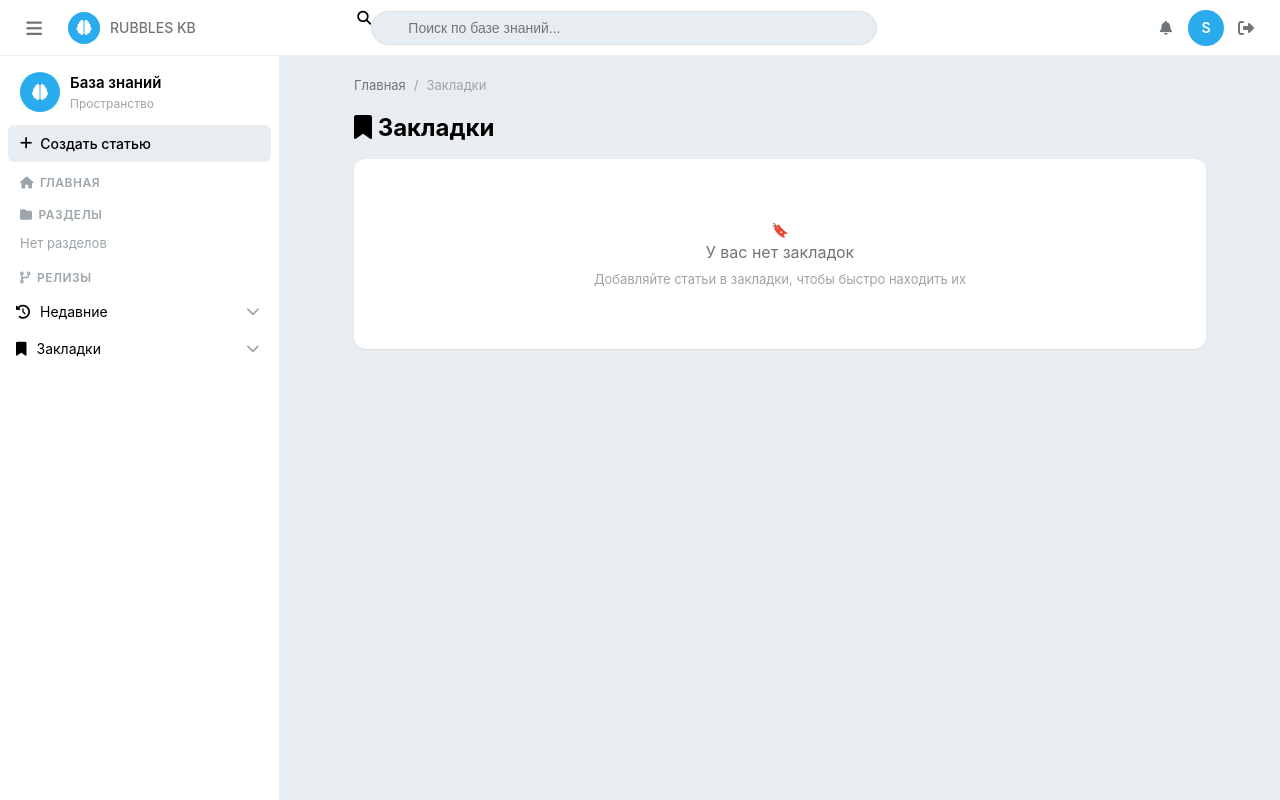
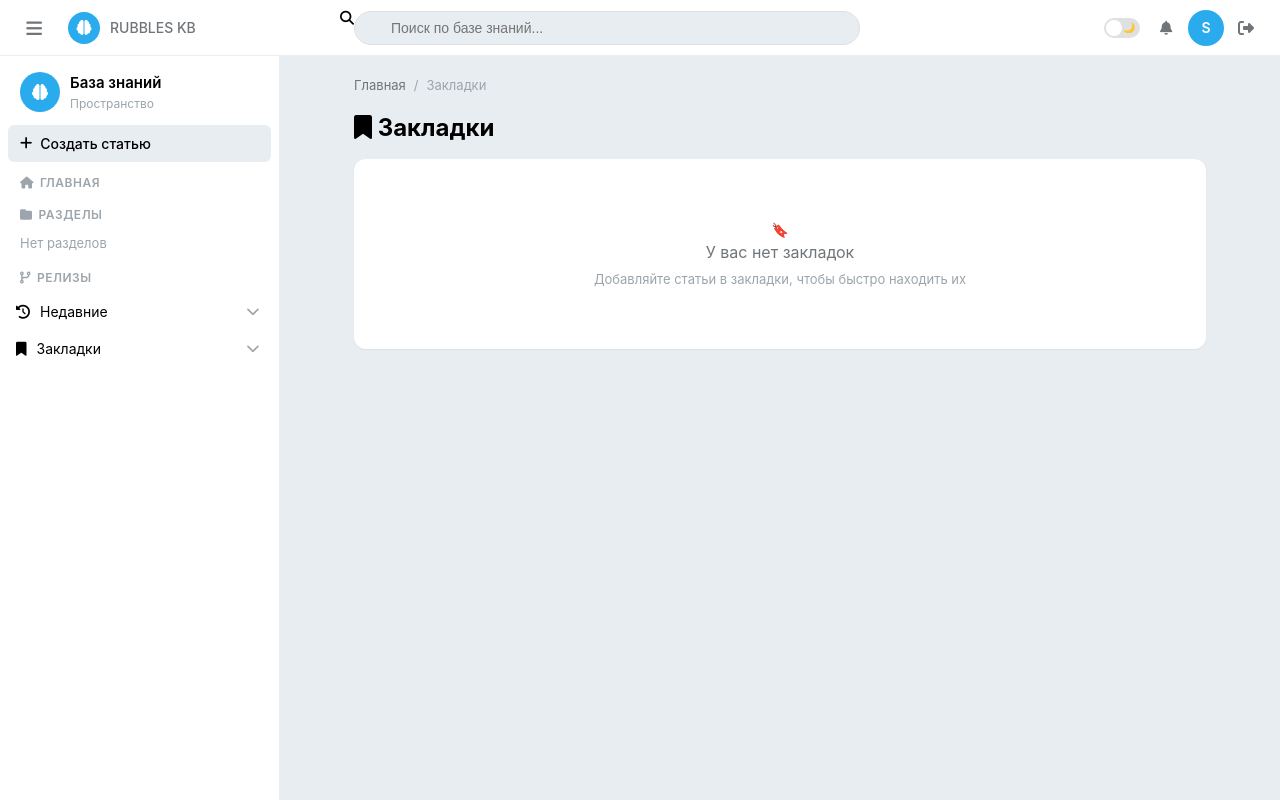
Before and after one commit to anarex8332/ubbles-kb, a Django app: page /bookmarks/ in a window 1280 px wide. Run offline with Django 4.2, Linux system fonts and the light colour scheme; the visitor is signed in with stand-in values (Sample User, id 1); data that the repository does not hold is empty.

Commit message:
Add animated theme switch (sun/moon toggle) in header

```diff
--- a/rubbles-kb/static/css/style.css
+++ b/rubbles-kb/static/css/style.css
@@ -76,7 +76,7 @@ a:hover { color: var(--primary-hover); }
     display: flex;
     align-items: center;
     padding: 0 16px;
-    gap: 12px;
+    gap: 8px;
     z-index: 100;
 }
 
@@ -142,16 +142,73 @@ a:hover { color: var(--primary-hover); }
     background: var(--bg-card);
     box-shadow: 0 0 0 1px var(--primary);
 }
-.search-form .search-icon {
+.search-form .search-icon { display: none; }
+.search-btn { display: none; }
+
+/* ===== THEME TOGGLE SWITCH ===== */
+.theme-switch-wrapper {
+    display: flex;
+    align-items: center;
+    gap: 6px;
+    margin: 0 4px;
+}
+.theme-switch {
+    position: relative;
+    width: 36px;
+    height: 20px;
+    cursor: pointer;
+}
+.theme-switch input {
+    opacity: 0;
+    width: 0;
+    height: 0;
+}
+.theme-switch__slider {
     position: absolute;
-    left: 12px;
-    top: 50%;
-    transform: translateY(-50%);
-    color: var(--text-muted);
+    top: 0; left: 0; right: 0; bottom: 0;
+    background: var(--border);
+    border-radius: 20px;
+    transition: 0.3s ease;
+}
+.theme-switch__slider::before {
+    content: '';
+    position: absolute;
+    width: 16px;
+    height: 16px;
+    left: 2px;
+    bottom: 2px;
+    background: white;
+    border-radius: 50%;
+    transition: 0.3s ease;
+    z-index: 2;
+}
+.theme-switch__icon {
+    position: absolute;
+    width: 16px;
+    height: 16px;
+    display: flex;
+    align-items: center;
+    justify-content: center;
+    font-size: 10px;
+    z-index: 1;
     pointer-events: none;
-    width: 16px; height: 16px;
 }
-.search-btn { display: none; }
+.theme-switch__icon--sun {
+    left: 3px;
+    bottom: 2px;
+    color: var(--warning);
+}
+.theme-switch__icon--moon {
+    right: 3px;
+    bottom: 2px;
+    color: #7F91A4;
+}
+.theme-switch input:checked + .theme-switch__slider {
+    background: var(--primary);
+}
+.theme-switch input:checked + .theme-switch__slider::before {
+    transform: translateX(16px);
+}
 
 /* ===== NOTIFICATION BELL ===== */
 .notification-bell {
@@ -211,15 +268,13 @@ a:hover { color: var(--primary-hover); }
     padding: 8px 0;
 }
 .sidebar__nav { padding: 0 8px; }
-
 .sidebar-header { padding: 8px 12px; margin-bottom: 4px; }
 .sidebar-header__space { display: flex; align-items: center; gap: 10px; }
 .sidebar-header__icon {
     width: 40px; height: 40px;
     background: var(--primary);
     border-radius: 50%;
-    display: flex;
-    align-items: center; justify-content: center;
+    display: flex; align-items: center; justify-content: center;
     color: white; font-weight: 700; font-size: 16px; flex-shrink: 0;
 }
 .sidebar-header__info { flex: 1; min-width: 0; }
@@ -237,7 +292,6 @@ a:hover { color: var(--primary-hover); }
 .create-btn:hover { background: var(--border); }
 .create-btn svg { width: 18px; height: 18px; color: var(--primary); }
 
-/* Nav section headers */
 .nav-section { margin-bottom: 2px; }
 .nav-title {
     display: flex; align-items: center; gap: 6px;
@@ -250,7 +304,6 @@ a:hover { color: var(--primary-hover); }
 .nav-title a { color: inherit; display: block; flex: 1; }
 .nav-title a:hover { color: var(--text); }
 
-/* Section header — same for sections and collapsibles */
 .section-header {
     display: flex;
     align-items: center;
@@ -288,12 +341,10 @@ a:hover { color: var(--primary-hover); }
 .section-header__chevron-btn--open svg { transform: rotate(0deg); }
 .section-header__chevron-btn--closed svg { transform: rotate(-90deg); }
 
-/* Collapsible children */
 .section-children { display: none; }
 .section-children--hidden { display: none; }
 .section-children:not(.section-children--hidden) { display: block; }
 
-/* Nav links (articles, children) */
 .nav-link {
     display: flex; align-items: center; gap: 10px;
     padding: 6px 8px 6px 50px; color: var(--text);
@@ -304,7 +355,6 @@ a:hover { color: var(--primary-hover); }
 .nav-link--child { padding-left: 56px; font-size: 14px; }
 .nav-link--article { padding-left: 60px; font-size: 13px; color: var(--text-secondary); }
 .nav-link--article::before { content: '📄'; font-size: 12px; margin-right: 4px; }
-
 .nav-link--active { background: var(--primary-light) !important; color: var(--primary) !important; }
 .nav-empty { color: var(--text-muted); font-size: 13px; padding: 6px 12px; }
 
@@ -381,7 +431,6 @@ a:hover { color: var(--primary-hover); }
 .btn-sm { padding: 6px 12px; font-size: 13px; }
 .btn-lg { padding: 10px 20px; font-size: 15px; }
 .btn-block { width: 100%; justify-content: center; }
-
 .btn-icon {
     width: 36px; height: 36px; padding: 0;
     justify-content: center; border-radius: 50%;
@@ -436,17 +485,11 @@ a:hover { color: var(--primary-hover); }
 .section-link__count { font-size: 12px; color: var(--text-muted); background: var(--bg); padding: 2px 8px; border-radius: 12px; }
 
 /* ===== ARTICLE PAGE ===== */
-.article-toolbar {
-    display: flex; justify-content: space-between; align-items: center;
-    margin-bottom: 8px; gap: 8px; flex-wrap: wrap;
-}
+.article-toolbar { display: flex; justify-content: space-between; align-items: center; margin-bottom: 8px; gap: 8px; flex-wrap: wrap; }
 .article-toolbar__left, .article-toolbar__right { display: flex; gap: 4px; align-items: center; }
 .article-header { margin-bottom: 16px; }
 .article-title { font-size: 26px; font-weight: 700; line-height: 1.3; margin-bottom: 8px; }
-.article-meta {
-    display: flex; flex-wrap: wrap; gap: 16px;
-    font-size: 13px; color: var(--text-secondary); align-items: center;
-}
+.article-meta { display: flex; flex-wrap: wrap; gap: 16px; font-size: 13px; color: var(--text-secondary); align-items: center; }
 .article-meta span { display: flex; align-items: center; gap: 4px; }
 
 .article-content {
@@ -471,27 +514,15 @@ a:hover { color: var(--primary-hover); }
     border-radius: 0 var(--radius-sm) var(--radius-sm) 0;
 }
 .article-content table { width: 100%; border-collapse: collapse; margin: 16px 0; }
-.article-content th, .article-content td {
-    border: 1px solid var(--border); padding: 8px 12px; text-align: left;
-}
+.article-content th, .article-content td { border: 1px solid var(--border); padding: 8px 12px; text-align: left; }
 .article-content th { background: var(--bg); font-weight: 600; }
-.article-content code {
-    background: var(--bg); padding: 2px 6px; border-radius: 4px;
-    font-size: 14px; font-family: 'SF Mono', monospace;
-}
-.article-content pre {
-    background: #222; color: #f5f5f5; padding: 16px 20px;
-    border-radius: var(--radius-lg); overflow-x: auto; margin: 16px 0;
-}
+.article-content code { background: var(--bg); padding: 2px 6px; border-radius: 4px; font-size: 14px; font-family: 'SF Mono', monospace; }
+.article-content pre { background: #222; color: #f5f5f5; padding: 16px 20px; border-radius: var(--radius-lg); overflow-x: auto; margin: 16px 0; }
 .article-content pre code { background: none; color: inherit; padding: 0; }
 .article-content img { max-width: 100%; border-radius: var(--radius-lg); margin: 16px 0; }
 
 /* ===== TAG ===== */
-.tag {
-    display: inline-flex; align-items: center; gap: 4px;
-    padding: 3px 10px; border-radius: 20px;
-    font-size: 12px; font-weight: 500; line-height: 1.4;
-}
+.tag { display: inline-flex; align-items: center; gap: 4px; padding: 3px 10px; border-radius: 20px; font-size: 12px; font-weight: 500; line-height: 1.4; }
 .tag-warning { background: #FFF3E0; color: var(--warning); }
 .tag-info { background: var(--primary-light); color: var(--primary); }
 .tag-success { background: #E8F5E9; color: var(--success); }
@@ -511,16 +542,9 @@ a:hover { color: var(--primary-hover); }
 
 /* ===== CHANGELOG ===== */
 .changelog-timeline { position: relative; padding-left: 20px; }
-.changelog-timeline::before {
-    content: ''; position: absolute; left: 5px; top: 8px; bottom: 8px;
-    width: 2px; background: var(--border-light);
-}
+.changelog-timeline::before { content: ''; position: absolute; left: 5px; top: 8px; bottom: 8px; width: 2px; background: var(--border-light); }
 .changelog-entry { position: relative; margin-bottom: 16px; }
-.changelog-entry__marker {
-    position: absolute; left: -20px; top: 4px;
-    width: 12px; height: 12px; background: var(--bg-card);
-    border: 2px solid var(--primary); border-radius: 50%; z-index: 1;
-}
+.changelog-entry__marker { position: absolute; left: -20px; top: 4px; width: 12px; height: 12px; background: var(--bg-card); border: 2px solid var(--primary); border-radius: 50%; z-index: 1; }
 .changelog-entry__header { display: flex; justify-content: space-between; align-items: center; gap: 12px; }
 .changelog-entry__version { font-size: 18px; font-weight: 700; color: var(--primary); }
 .changelog-entry__date { font-size: 12px; color: var(--text-muted); white-space: nowrap; }
@@ -538,10 +562,7 @@ a:hover { color: var(--primary-hover); }
     font-size: 15px; outline: none; font-family: inherit;
     background: var(--bg-card); transition: var(--transition); color: var(--text);
 }
-.form-input:focus, .form-select:focus, .form-textarea:focus {
-    border-color: var(--primary);
-    box-shadow: 0 0 0 1px var(--primary);
-}
+.form-input:focus, .form-select:focus, .form-textarea:focus { border-color: var(--primary); box-shadow: 0 0 0 1px var(--primary); }
 .form-input--lg { font-size: 18px; font-weight: 600; padding: 12px; }
 .form-textarea--lg { min-height: 400px; font-family: 'SF Mono', monospace; font-size: 14px; line-height: 1.6; }
 .form-help { font-size: 12px; color: var(--text-muted); margin-top: 4px; }
@@ -554,15 +575,8 @@ a:hover { color: var(--primary-hover); }
 .auth-card { width: 100%; max-width: 380px; }
 
 /* ===== MESSAGES ===== */
-.messages {
-    position: fixed; top: 64px; right: 16px;
-    z-index: 200; display: flex; flex-direction: column; gap: 4px; max-width: 360px;
-}
-.msg {
-    padding: 10px 14px; border-radius: var(--radius-sm);
-    font-size: 13px; display: flex; align-items: center; gap: 8px;
-    box-shadow: var(--shadow-lg); animation: slideIn 0.2s ease;
-}
+.messages { position: fixed; top: 64px; right: 16px; z-index: 200; display: flex; flex-direction: column; gap: 4px; max-width: 360px; }
+.msg { padding: 10px 14px; border-radius: var(--radius-sm); font-size: 13px; display: flex; align-items: center; gap: 8px; box-shadow: var(--shadow-lg); animation: slideIn 0.2s ease; }
 @keyframes slideIn { from { opacity: 0; transform: translateX(20px); } to { opacity: 1; transform: translateX(0); } }
 .msg-success { background: #E8F5E9; color: #2E7D32; border: 1px solid #C8E6C9; }
 .msg-error { background: #FFEBEE; color: #C62828; border: 1px solid #FFCDD2; }
@@ -582,16 +596,9 @@ a:hover { color: var(--primary-hover); }
 .comment-form .btn { align-self: flex-end; }
 
 /* ===== NOTIFICATIONS PAGE ===== */
-.notification-item {
-    display: flex; align-items: flex-start; gap: 12px;
-    padding: 12px 0; border-bottom: 1px solid var(--border-light);
-}
+.notification-item { display: flex; align-items: flex-start; gap: 12px; padding: 12px 0; border-bottom: 1px solid var(--border-light); }
 .notification-item:last-child { border-bottom: none; }
-.notification-item__icon {
-    width: 36px; height: 36px; background: var(--primary-light);
-    border-radius: 50%; display: flex; align-items: center; justify-content: center;
-    color: var(--primary); flex-shrink: 0;
-}
+.notification-item__icon { width: 36px; height: 36px; background: var(--primary-light); border-radius: 50%; display: flex; align-items: center; justify-content: center; color: var(--primary); flex-shrink: 0; }
 .notification-item__icon svg { width: 18px; height: 18px; }
 .notification-item__content { flex: 1; min-width: 0; }
 .notification-item__message { font-size: 14px; color: var(--text); margin-bottom: 2px; }
--- a/rubbles-kb/static/js/main.js
+++ b/rubbles-kb/static/js/main.js
@@ -27,32 +27,25 @@ document.addEventListener('DOMContentLoaded', function() {
     initThemeToggle();
 });
 
-// ===== THEME TOGGLE =====
+// ===== THEME TOGGLE (switch) =====
 function initThemeToggle() {
-    const btn = document.getElementById('theme-toggle');
-    if (!btn) return;
+    const toggle = document.getElementById('theme-toggle');
+    if (!toggle) return;
 
     // Load saved theme
     const saved = localStorage.getItem('rubbles-theme') || 'light';
     if (saved === 'dark') {
         document.documentElement.setAttribute('data-theme', 'dark');
-        btn.innerHTML = '<i data-feather="sun"></i>';
+        toggle.checked = true;
     }
 
-    btn.addEventListener('click', function() {
-        const isDark = document.documentElement.getAttribute('data-theme') === 'dark';
-        if (isDark) {
+    toggle.addEventListener('change', function() {
+        if (this.checked) {
+            document.documentElement.setAttribute('data-theme', 'dark');
+            localStorage.setItem('rubbles-theme', 'dark');
+        } else {
             document.documentElement.removeAttribute('data-theme');
             localStorage.setItem('rubbles-theme', 'light');
-            btn.innerHTML = '<i data-feather="moon"></i>';
-        } else {
-            document.documentElement.setAttribute('data-theme', 'dark');
-            localStorage.setItem('rubbles-theme', 'dark');
-            btn.innerHTML = '<i data-feather="sun"></i>';
-        }
-        // Re-render Feather
-        if (typeof feather !== 'undefined') {
-            feather.replace({ width: 20, height: 20 });
         }
     });
 }
--- a/rubbles-kb/templates/base.html
+++ b/rubbles-kb/templates/base.html
@@ -32,6 +32,14 @@
             </div>
             <div class="header__right">
                 {% if user.is_authenticated %}
+                    <div class="theme-switch-wrapper">
+                        <label class="theme-switch">
+                            <input type="checkbox" id="theme-toggle">
+                            <span class="theme-switch__slider"></span>
+                            <span class="theme-switch__icon theme-switch__icon--sun">☀️</span>
+                            <span class="theme-switch__icon theme-switch__icon--moon">🌙</span>
+                        </label>
+                    </div>
                     <a href="{% url 'knowledge:notification_list' %}" class="notification-bell">
                         <i class="fas fa-bell"></i>
                         {% if unread_count > 0 %}
@@ -40,7 +48,7 @@
                     </a>
                     <a href="{% url 'profile' %}" class="user-avatar">
                         {% if user.profile.avatar %}
-                            <img src="{{ user.profile.avatar.url }}" alt="" style="width: 32px; height: 32px; border-radius: 50%; object-fit: cover;">
+                            <img src="{{ user.profile.avatar.url }}" alt="" style="width: 36px; height: 36px; border-radius: 50%; object-fit: cover;">
                         {% else %}
                             {{ user.username|first|upper }}
                         {% endif %}
```
